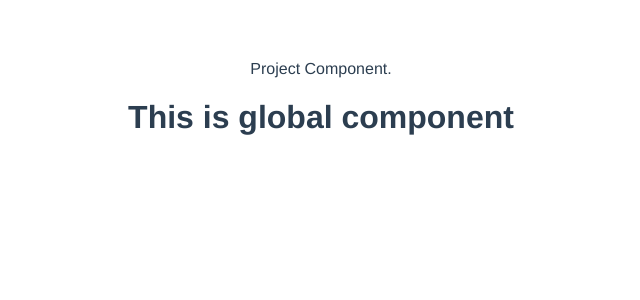
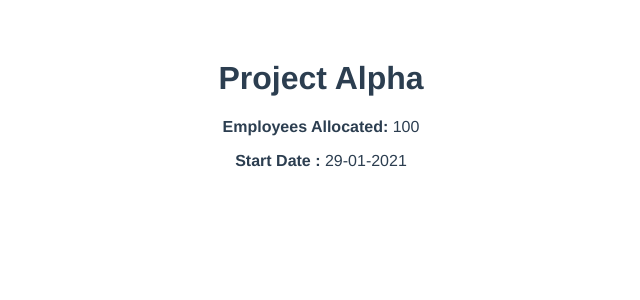
Before and after one commit to mohitsehgal/vue2-component-examples, a Vue app: page / in a window 1280 px wide. Shown: the top 300 px of the page, without its empty margins (319-959 px from the left). Built offline with nearby package versions, Linux system fonts and the light colour scheme.

Commit message:
Component with props example

```diff
--- a/src/App.vue
+++ b/src/App.vue
@@ -1,8 +1,8 @@
-<template>
+  <template>
   <div id="app">
     <!-- <img alt="Vue logo" src="./assets/logo.png"> -->
-    <project-info />
-    <global-component />
+    <project-info title="Project Alpha" allocatedEmployeeCount="100" startDate="29-01-2021"/>
+    <!-- <global-component /> -->
   </div>
 </template>
 
--- a/src/components/ProjectInfo.vue
+++ b/src/components/ProjectInfo.vue
@@ -1,11 +1,14 @@
 <template>
-  <div>
-      Project Component.
+  <div class="row">
+    <h1>{{title}}</h1>
+    <p><strong>Employees Allocated:</strong> {{allocatedEmployeeCount}}</p>
+    <p><strong> Start Date : </strong> {{startDate}}</p>
   </div>
 </template>
 <script>
 export default {
     name:'ProjectInfo',
+    props:['title','allocatedEmployeeCount','startDate']
 }
 </script>
 <style scoped>
```
